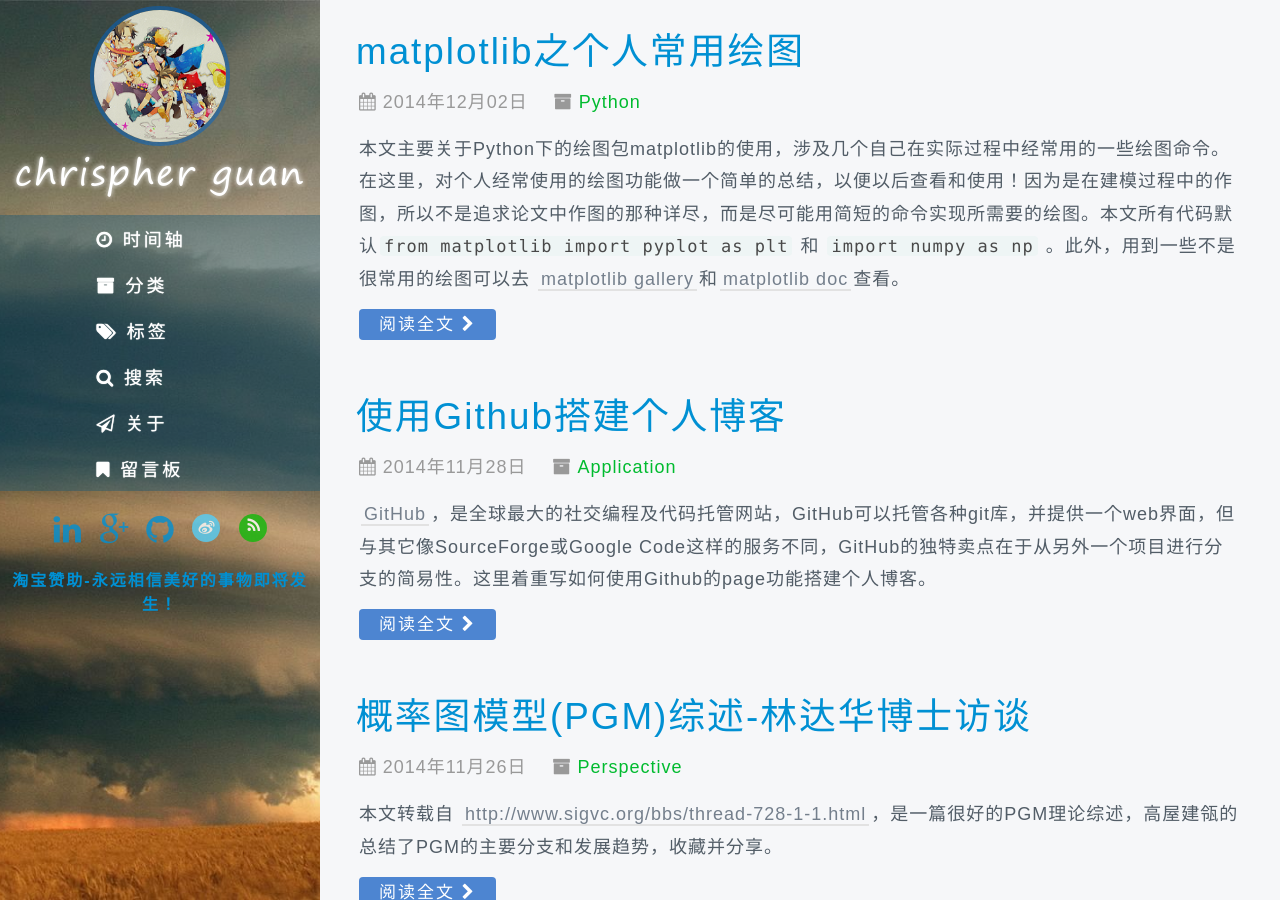
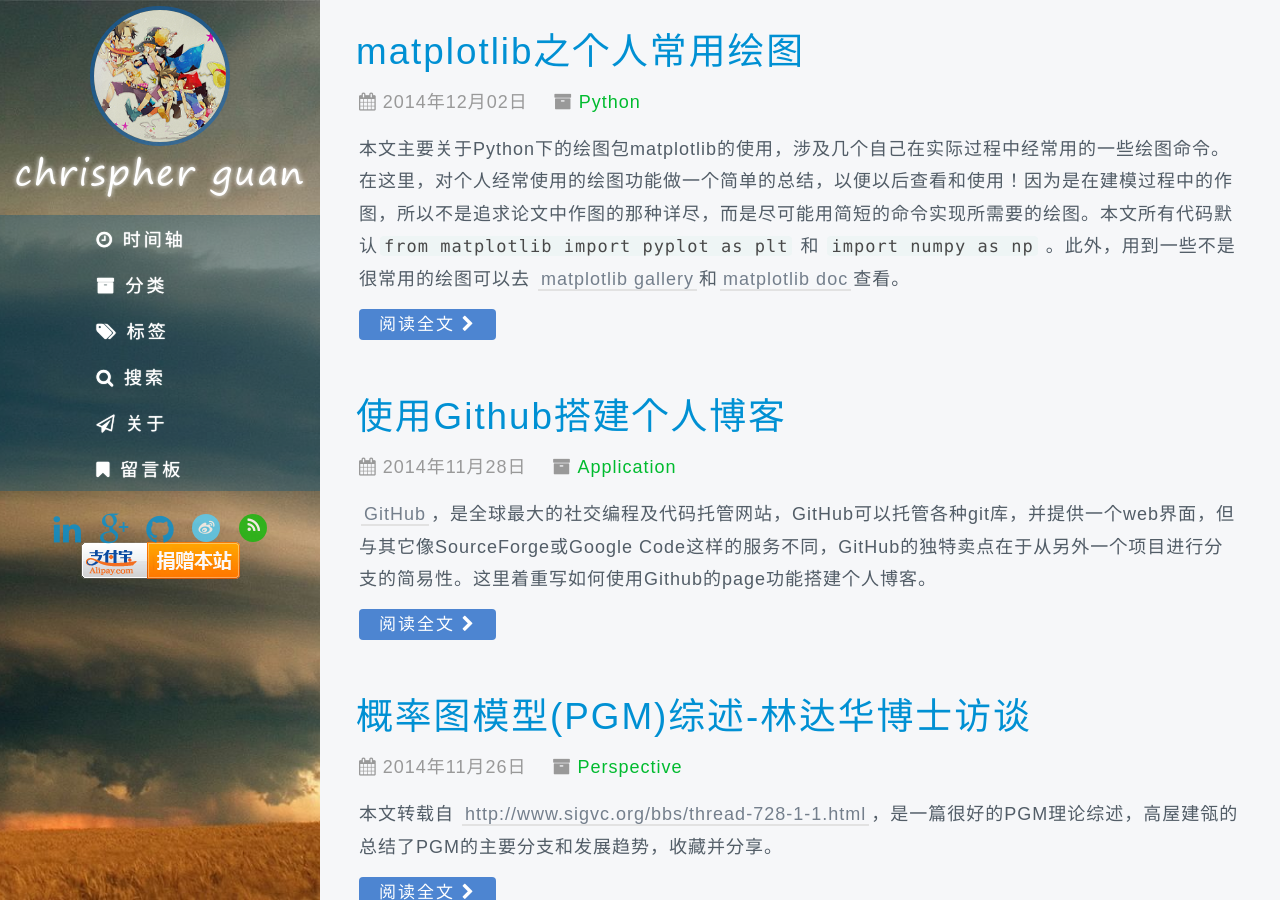
Before and after one commit to chrispher/chrispher.github.com, a Jekyll site: the page built from index.html, in a window 1280 px wide and 900 px high. Built offline with Jekyll 4.4.1, drawn with Linux system fonts in a browser that asks for light colours; some web fonts are replaced; the list of posts is cut into pages by our own code; comment, search, counter and statistics services are not loaded.

Commit message:
add alipay

```diff
--- a/_includes/sidebar.html
+++ b/_includes/sidebar.html
@@ -16,7 +16,16 @@
     {% include social.html %}
   </nav>
 
-  <h4><a href="http://chendoctor.taobao.com">淘宝赞助-永远相信美好的事物即将发生！</a></h4>
+  <td>
+  <form action="https://shenghuo.alipay.com/send/payment/fill.htm" method="POST" target="_blank" accept-charset="GBK">
+  <input name="optEmail" type="hidden" value="chrispher2012@gmail.com"/>
+  <input name="payAmount" type="hidden" value="10"/>
+  <input id="title" name="title" type="hidden" value=""/>
+  <input name="memo" type="hidden" value="给Chrispher Guan的Blog 捐款"/>
+  <input name="pay" type="image" value="转账" src="http://chrispher.github.com/res/img/alipay.png"/>
+  </form>
+  </td>
+
   <br/>
 
 </div>
```
Also changed, not shown: res/img/alipay.png (added).
